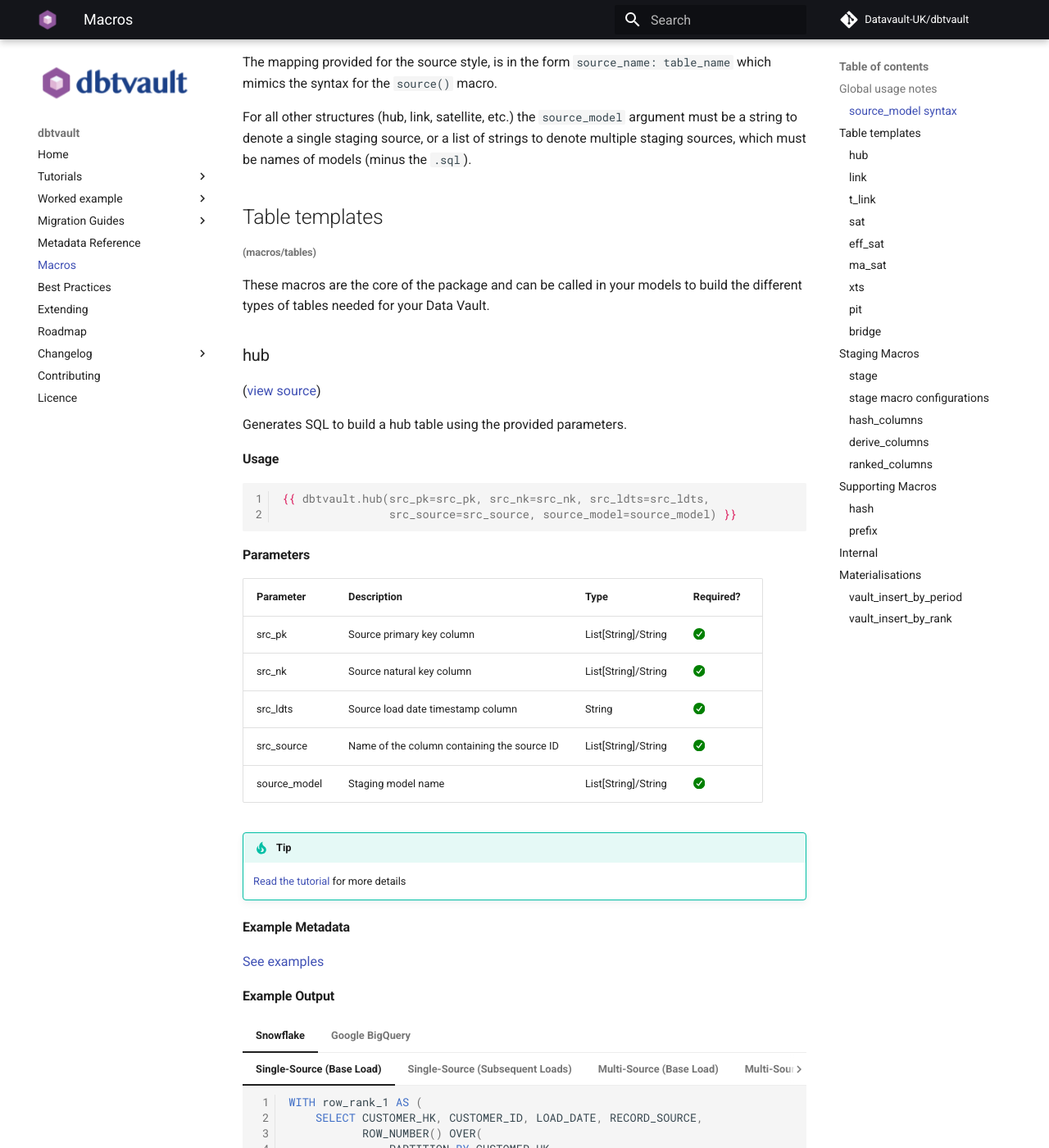
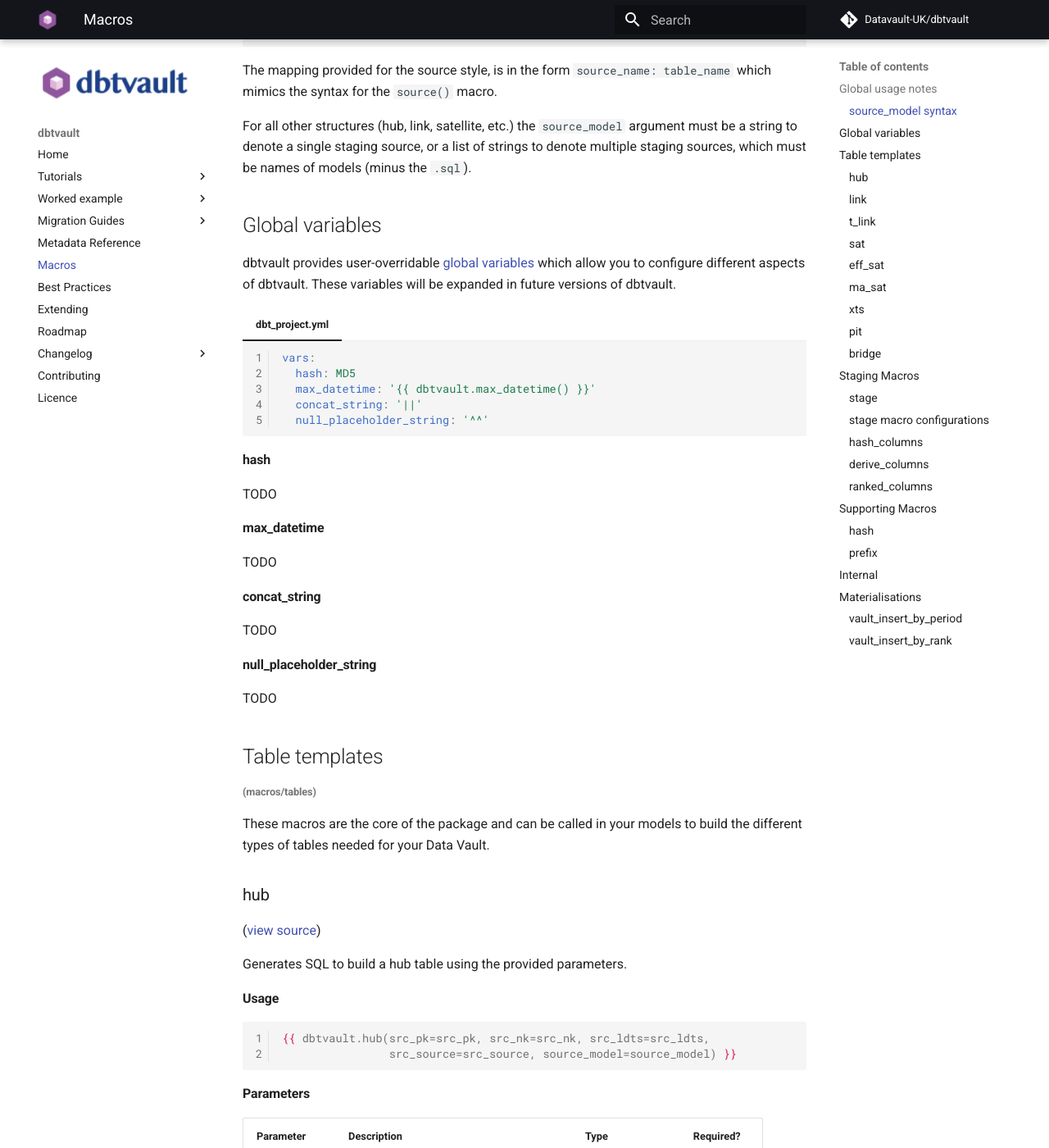
Before and after one commit to Datavault-UK/automate-dv-docs, an MkDocs documentation site: the page built from docs/macros.md, in a window 1280 px wide and 1400 px high, scrolled down 672 px. Shown: the whole window at 82% size. Built offline with MkDocs 1.6.1 and Material for MkDocs 9.7.7, drawn with Linux system fonts in a browser that asks for light colours; comment, search, counter and statistics services are not loaded.

Commit message:
Placeholders for global config docs

````diff
--- a/docs/macros.md
+++ b/docs/macros.md
@@ -10,14 +10,14 @@
 
 This behaves differently for the [stage](#stage) macro, which supports either style, shown below:
 
-##### ref style
+#### ref style
 
 ```yaml
 stg_customer:
   source_model: 'raw_customer'
 ```
 
-##### source style
+#### source style
 
 === "stage configuration"
 
@@ -53,6 +53,37 @@
 For all other structures (hub, link, satellite, etc.) the `source_model` argument must be a string to denote a single
 staging source, or a list of strings to denote multiple staging sources, which must be names of models (minus
 the `.sql`).
+
+## Global variables
+
+dbtvault provides user-overridable [global variables](https://docs.getdbt.com/docs/building-a-dbt-project/building-models/using-variables#defining-variables-in-dbt_projectyml)
+which allow you to configure different aspects of dbtvault. These variables will be expanded in future versions of dbtvault.
+
+=== "dbt_project.yml"
+
+    ```yaml
+    vars:
+      hash: MD5
+      max_datetime: '{{ dbtvault.max_datetime() }}'
+      concat_string: '||'
+      null_placeholder_string: '^^'
+    ```
+
+#### hash
+
+TODO
+
+#### max_datetime
+
+TODO
+
+#### concat_string
+
+TODO
+
+#### null_placeholder_string
+
+TODO
 
 ## Table templates
 
````
